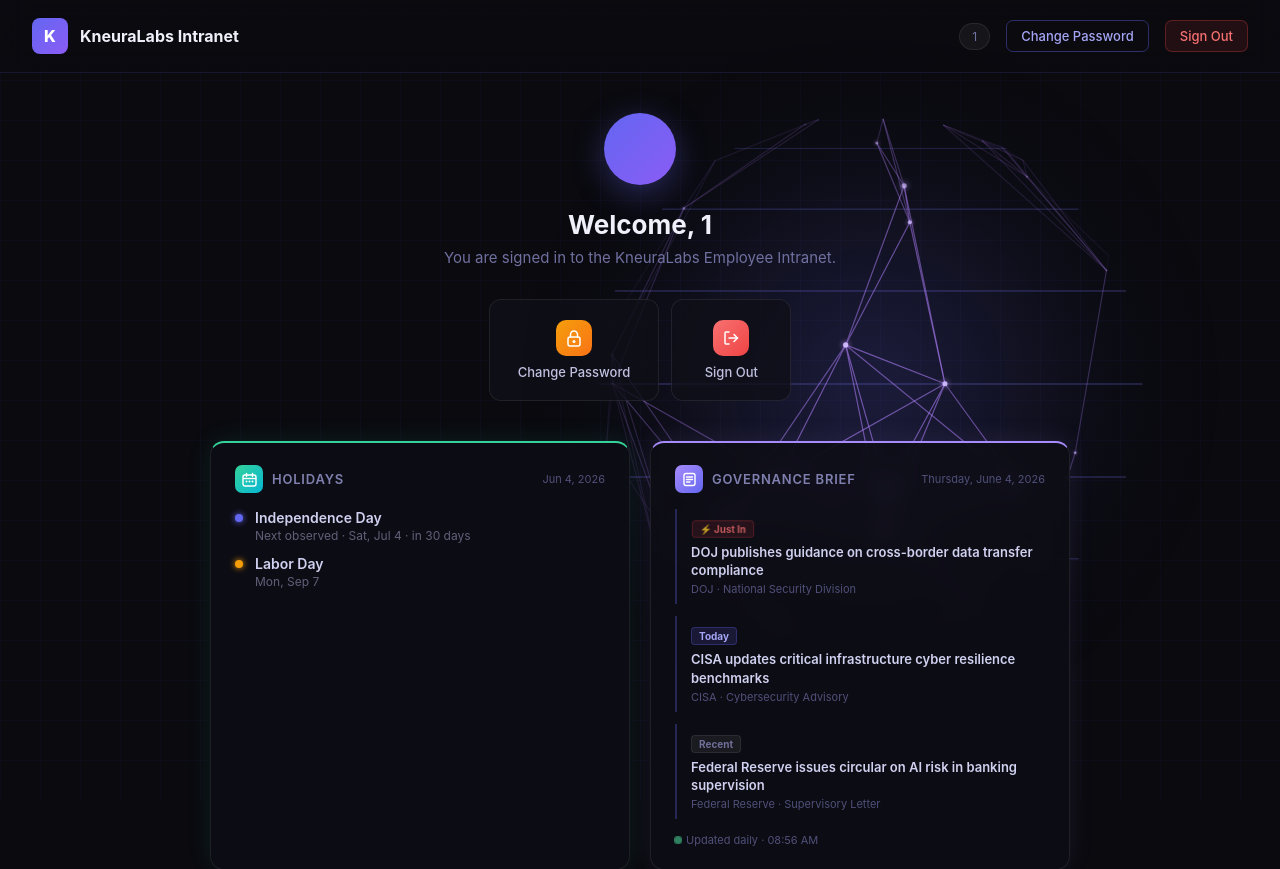
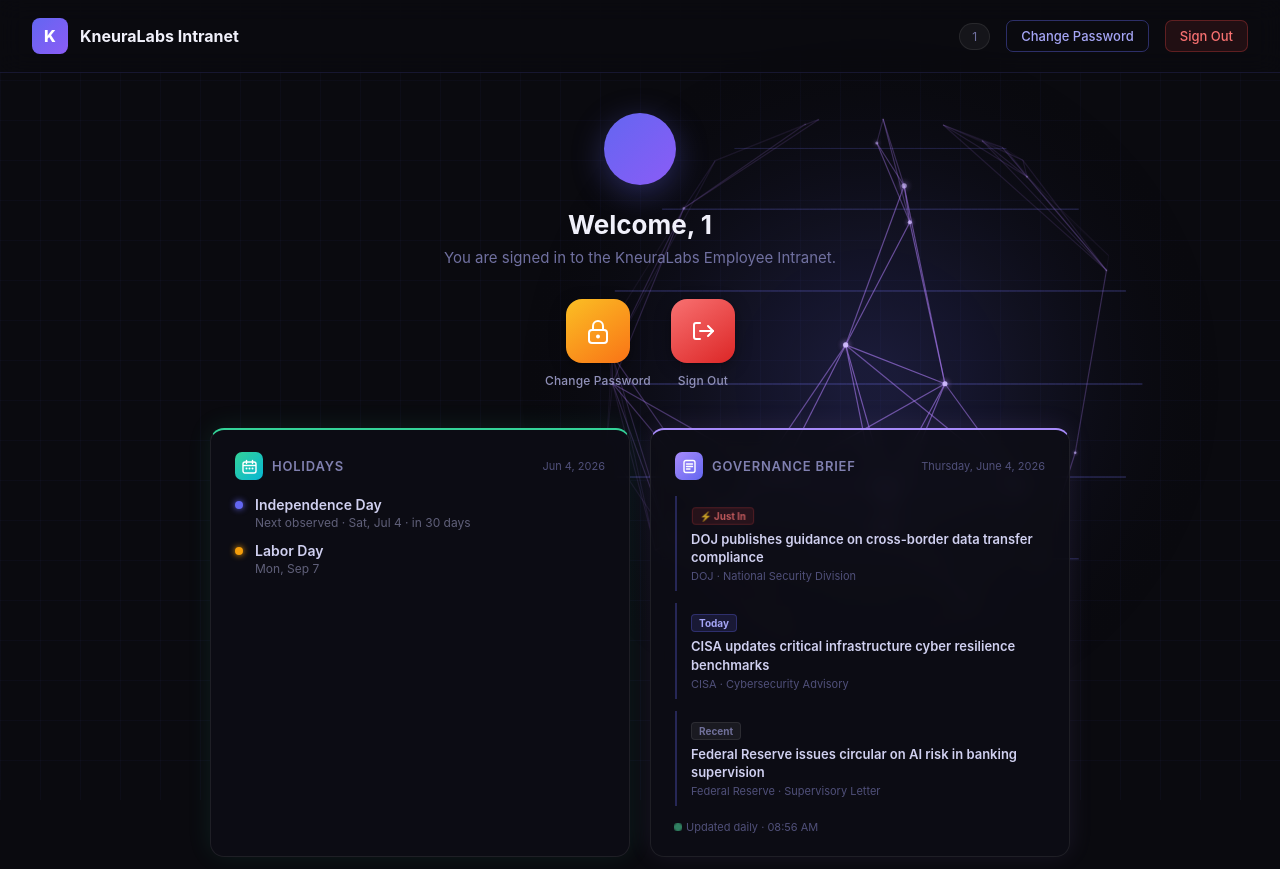
Before and after one commit to kneuralabs/net, a Flask app: page /dashboard in a window 1280 px wide. Shown: the top 869 px of the page. Run offline with Flask 3, Linux system fonts and the light colour scheme; the visitor is signed in with stand-in values (Sample User, id 1).

Commit message:
Redesign action cards as app launcher icons (#58)
Large 64px rounded-square icons with gradient backgrounds and SVG,
label below — matches iOS/macOS app icon style

https://claude.ai/code/session_012kzRGjQZJ6v31PTpQdkZgp

Co-authored-by: Claude <noreply@anthropic.com>

```diff
--- a/templates/dashboard.html
+++ b/templates/dashboard.html
@@ -103,22 +103,23 @@
     .welcome h2 { font-size: 26px; font-weight: 700; color: #f0f0fa; margin-bottom: 8px; }
     .welcome p  { font-size: 15px; color: #7070a0; margin-bottom: 32px; }
 
-    .actions { display: flex; gap: 12px; justify-content: center; flex-wrap: wrap; }
+    .actions { display: flex; gap: 20px; justify-content: center; flex-wrap: wrap; }
 
     .action-card {
-      display: flex; flex-direction: column; align-items: center; gap: 8px;
-      padding: 20px 28px;
-      background: rgba(16,16,24,.8);
-      border: 1px solid rgba(255,255,255,.08);
-      border-radius: 12px;
+      display: flex; flex-direction: column; align-items: center; gap: 10px;
       text-decoration: none;
-      color: #c0c0e0;
-      font-size: 13px; font-weight: 500;
-      transition: border-color .2s, background .2s;
-      min-width: 120px;
+      color: #9090b8;
+      font-size: 12px; font-weight: 500;
+      transition: transform 220ms cubic-bezier(0.34,1.25,0.64,1), opacity .2s;
+      letter-spacing: .01em;
     }
-    .action-card:hover { border-color: rgba(99,102,241,.4); background: rgba(99,102,241,.07); }
-    .action-card .icon { font-size: 24px; }
+    .action-card:hover { transform: scale(1.08); opacity: .9; }
+    .action-card:active { transform: scale(0.95); }
+    .action-card .icon {
+      width: 64px; height: 64px; border-radius: 16px;
+      display: flex; align-items: center; justify-content: center;
+      box-shadow: 0 4px 16px rgba(0,0,0,.35), 0 1px 3px rgba(0,0,0,.2);
+    }
 
     /* ── Widgets row ── */
     .widgets {
@@ -365,26 +366,22 @@
 
       <div class="actions">
         <a href="/change-password" class="action-card">
-          <span class="icon">
-            <span class="w-icon" style="background:linear-gradient(135deg,#f59e0b,#f97316);width:36px;height:36px;border-radius:10px">
-              <svg width="18" height="18" viewBox="0 0 18 18" fill="none" xmlns="http://www.w3.org/2000/svg">
-                <rect x="3" y="8" width="12" height="9" rx="2" stroke="white" stroke-width="1.5" fill="none"/>
-                <path d="M5.5 8V5.5a3.5 3.5 0 0 1 7 0V8" stroke="white" stroke-width="1.5" stroke-linecap="round"/>
-                <circle cx="9" cy="12.5" r="1.5" fill="white"/>
-              </svg>
-            </span>
+          <span class="icon" style="background:linear-gradient(145deg,#fbbf24,#f97316)">
+            <svg width="30" height="30" viewBox="0 0 30 30" fill="none" xmlns="http://www.w3.org/2000/svg">
+              <rect x="6" y="14" width="18" height="13" rx="3" stroke="white" stroke-width="2" fill="none"/>
+              <path d="M10 14V10a5 5 0 0 1 10 0v4" stroke="white" stroke-width="2" stroke-linecap="round"/>
+              <circle cx="15" cy="20.5" r="2" fill="white"/>
+            </svg>
           </span>
           Change Password
         </a>
         <a href="/logout" class="action-card">
-          <span class="icon">
-            <span class="w-icon" style="background:linear-gradient(135deg,#f87171,#ef4444);width:36px;height:36px;border-radius:10px">
-              <svg width="18" height="18" viewBox="0 0 18 18" fill="none" xmlns="http://www.w3.org/2000/svg">
-                <path d="M7 3H4a1 1 0 0 0-1 1v10a1 1 0 0 0 1 1h3" stroke="white" stroke-width="1.5" stroke-linecap="round"/>
-                <path d="M12 5.5l3.5 3.5-3.5 3.5" stroke="white" stroke-width="1.5" stroke-linecap="round" stroke-linejoin="round"/>
-                <line x1="7" y1="9" x2="15.5" y2="9" stroke="white" stroke-width="1.5" stroke-linecap="round"/>
-              </svg>
-            </span>
+          <span class="icon" style="background:linear-gradient(145deg,#f87171,#dc2626)">
+            <svg width="30" height="30" viewBox="0 0 30 30" fill="none" xmlns="http://www.w3.org/2000/svg">
+              <path d="M12 7H8a2 2 0 0 0-2 2v12a2 2 0 0 0 2 2h4" stroke="white" stroke-width="2" stroke-linecap="round"/>
+              <path d="M20 10l5 5-5 5" stroke="white" stroke-width="2" stroke-linecap="round" stroke-linejoin="round"/>
+              <line x1="12" y1="15" x2="25" y2="15" stroke="white" stroke-width="2" stroke-linecap="round"/>
+            </svg>
           </span>
           Sign Out
         </a>
```
